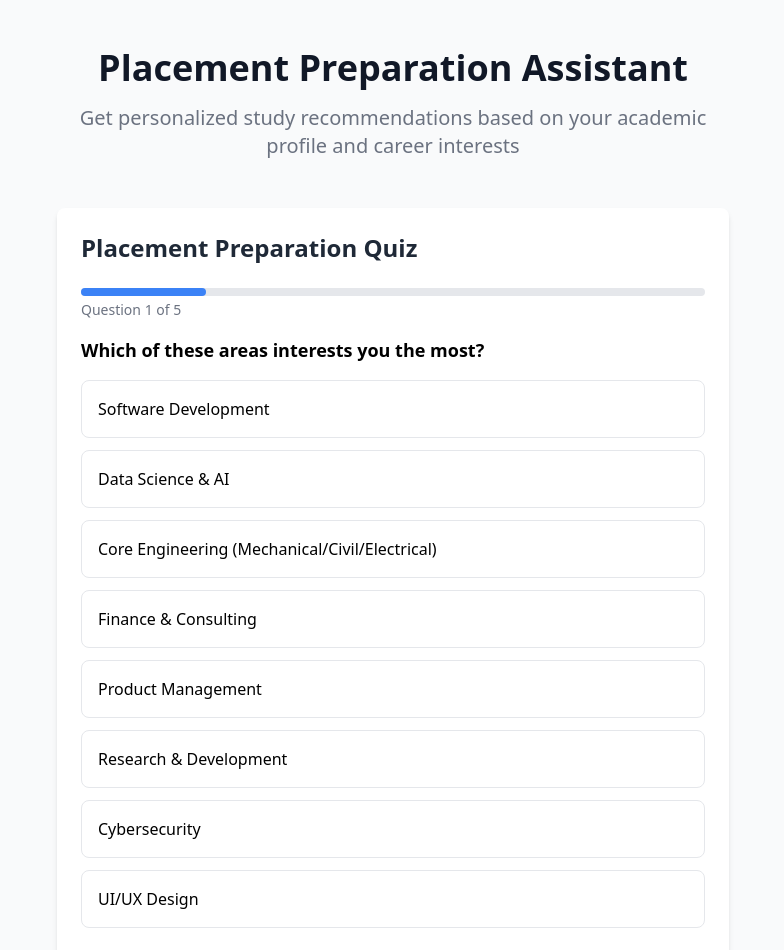
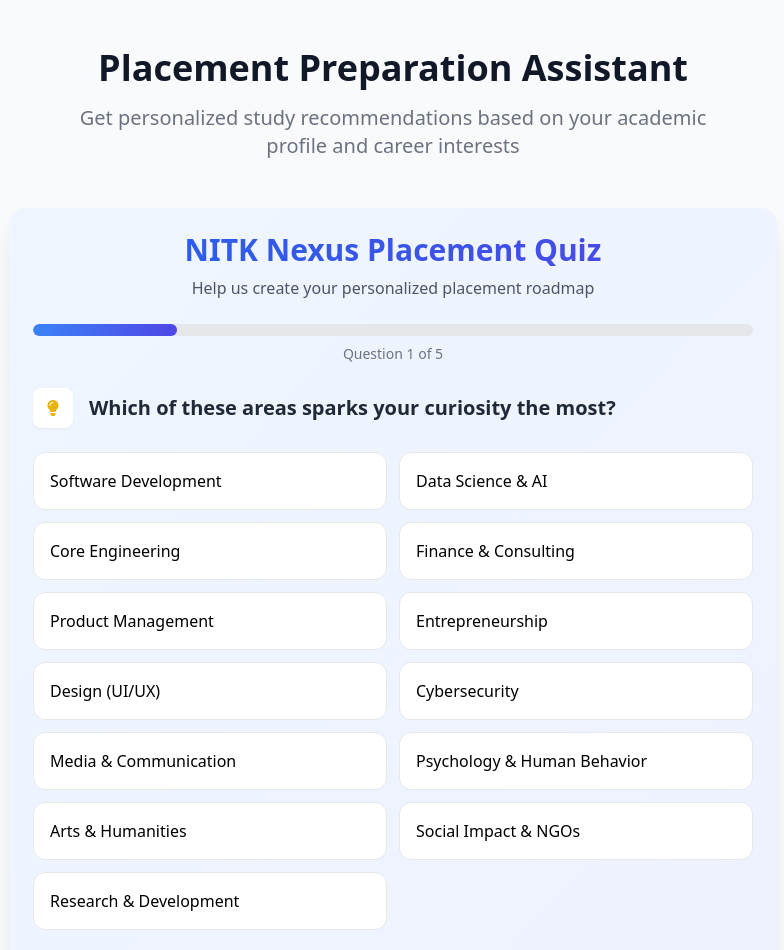
Before and after one commit to ShubJas/NITK-NEXUS, a React (Create React App) app in the folder frontend/: page /placement-recommendation in a window 1280 px wide. Shown: the top 950 px of the page, without its empty margins (247-1031 px from the left). Built offline with nearby package versions, Linux system fonts and the light colour scheme.

Commit message:
Revamp quiz component; enhance questions, add icons, and implement personalized results display

```diff
--- a/frontend/src/components/PlacementRecommendation/QuizComponent.js
+++ b/frontend/src/components/PlacementRecommendation/QuizComponent.js
@@ -1,30 +1,42 @@
-import React, { useState } from 'react';
-import { FaArrowRight, FaCheck, FaArrowLeft } from 'react-icons/fa';
+import React, { useState, useEffect } from 'react';
+import { FaArrowRight, FaCheck, FaArrowLeft, FaGraduationCap, FaChartLine, FaLightbulb, FaClock, FaBookReader } from 'react-icons/fa';
+import { motion, AnimatePresence } from 'framer-motion';
+import { useNavigate } from 'react-router-dom';
 
 const QuizComponent = ({ onSubmit, currentSubjects }) => {
   const [currentQuestion, setCurrentQuestion] = useState(0);
   const [answers, setAnswers] = useState({});
   const [isSubmitting, setIsSubmitting] = useState(false);
+  const [showResults, setShowResults] = useState(false);
+  const [quizResults, setQuizResults] = useState(null);
+  const navigate = useNavigate();
 
   const questions = [
     {
       id: 'interest',
-      question: "Which of these areas interests you the most?",
+      question: "Which of these areas sparks your curiosity the most?",
+      icon: <FaLightbulb className="text-yellow-500" />,
       options: [
         "Software Development",
         "Data Science & AI",
-        "Core Engineering (Mechanical/Civil/Electrical)",
+        "Core Engineering",
         "Finance & Consulting",
         "Product Management",
-        "Research & Development",
+        "Entrepreneurship",
+        "Design (UI/UX)",
         "Cybersecurity",
-        "UI/UX Design"
+        "Media & Communication",
+        "Psychology & Human Behavior",
+        "Arts & Humanities",
+        "Social Impact & NGOs",
+        "Research & Development"
       ],
       type: "single"
     },
     {
       id: 'strengths',
-      question: "What are your strongest skills? (Select up to 3)",
+      question: "What are your superpowers? (Select up to 3)",
+      icon: <FaGraduationCap className="text-blue-500" />,
       options: [
         "Problem Solving",
         "Programming",
@@ -33,27 +45,33 @@
         "Team Leadership",
         "Creativity",
         "Analytical Thinking",
-        "Time Management"
+        "Time Management",
+        "Design Thinking",
+        "Critical Thinking",
+        "Persuasion",
+        "Strategic Planning"
       ],
       type: "multiple",
       max: 3
     },
     {
       id: 'preferred_work',
-      question: "What type of work environment do you prefer?",
+      question: "Where do you thrive?",
+      icon: <FaChartLine className="text-green-500" />,
       options: [
         "Fast-paced startup",
         "Structured corporate",
-        "Research-oriented",
+        "Research lab",
         "Remote/flexible",
-        "Entrepreneurial",
-        "Collaborative team-based"
+        "Building my own venture",
+        "Collaborative teams"
       ],
       type: "single"
     },
     {
       id: 'time_commitment',
-      question: "How many hours per week can you dedicate to placement prep?",
+      question: "Weekly placement prep time?",
+      icon: <FaClock className="text-purple-500" />,
       options: [
         "Less than 5 hours",
         "5-10 hours",
@@ -65,7 +83,8 @@
     },
     {
       id: 'learning_style',
-      question: "What is your preferred learning style?",
+      question: "How do you learn best?",
+      icon: <FaBookReader className="text-red-500" />,
       options: [
         "Visual (videos, diagrams)",
         "Auditory (lectures, discussions)",
@@ -82,71 +101,206 @@
 
   const handleNext = () => {
     if (currentQuestion < questions.length - 1) {
-      setCurrentQuestion(currentQuestion + 1);
+      setCurrentQuestion(prev => prev + 1);
     }
   };
 
   const handlePrevious = () => {
     if (currentQuestion > 0) {
-      setCurrentQuestion(currentQuestion - 1);
+      setCurrentQuestion(prev => prev - 1);
     }
   };
 
   const handleSubmit = async () => {
     setIsSubmitting(true);
-    const quizResults = {
+    const results = {
       currentSubjects,
-      quizAnswers: answers
+      quizAnswers: answers,
+      recommendation: generateRecommendation(answers)
     };
-    await onSubmit(quizResults);
+    await onSubmit(results);
+    setQuizResults(results);
     setIsSubmitting(false);
+    setShowResults(true);
+  };
+
+  const generateRecommendation = (answers) => {
+    // This would be more sophisticated in a real implementation
+    const interest = answers.interest || '';
+    const strengths = answers.strengths || [];
+
+    if (interest.includes("Software") || interest.includes("Programming")) {
+      return {
+        path: "Software Development Track",
+        courses: ["CS201 - Data Structures", "CS301 - Algorithms", "CS401 - Database Systems"],
+        resources: ["LeetCode Premium", "Design Patterns Course", "System Design Primer"],
+        companies: ["Microsoft", "Google", "Amazon", "Flipkart", "Zomato"]
+      };
+    } else if (interest.includes("Data Science")) {
+      return {
+        path: "Data Science Track",
+        courses: ["MA202 - Statistics", "CS601 - Machine Learning", "CS701 - AI"],
+        resources: ["Kaggle Competitions", "Fast.ai Course", "Python for Data Analysis"],
+        companies: ["Analytics Vidhya", "Fractal", "ZS Associates", "American Express"]
+      };
+    } else {
+      return {
+        path: "General Placement Prep",
+        courses: ["HS101 - Professional Communication", "CS101 - Programming Basics"],
+        resources: ["Crack the Coding Interview", "GeeksforGeeks", "InterviewBit"],
+        companies: ["TCS", "Infosys", "Wipro", "Accenture"]
+      };
+    }
   };
 
   const progressPercentage = ((currentQuestion + 1) / questions.length) * 100;
 
+  if (showResults && quizResults) {
     return (
-    <div className="max-w-2xl mx-auto p-6 bg-white rounded-lg shadow-md">
-      <h2 className="text-2xl font-bold text-gray-800 mb-6">Placement Preparation Quiz</h2>
+      <motion.div
+        initial={{ opacity: 0 }}
+        animate={{ opacity: 1 }}
+        className="max-w-4xl mx-auto p-8 bg-gradient-to-br from-blue-50 to-indigo-50 rounded-3xl shadow-xl"
+      >
+        <div className="text-center mb-8">
+          <h2 className="text-4xl font-bold text-indigo-800 mb-2">🎯 Your Personalized Roadmap</h2>
+          <p className="text-lg text-gray-600">Based on your quiz responses, here's our recommendation</p>
+        </div>
+
+        <div className="grid md:grid-cols-2 gap-8 mb-10">
+          <div className="bg-white p-6 rounded-xl shadow-md">
+            <h3 className="text-2xl font-semibold text-blue-700 mb-4 flex items-center">
+              <FaChartLine className="mr-3" /> Career Path
+            </h3>
+            <div className="bg-blue-50 p-4 rounded-lg mb-4">
+              <h4 className="font-bold text-blue-800 text-lg">{quizResults.recommendation.path}</h4>
+            </div>
+            <div>
+              <h4 className="font-semibold text-gray-700 mb-2">Suggested Courses:</h4>
+              <ul className="space-y-2">
+                {quizResults.recommendation.courses.map((course, i) => (
+                  <li key={i} className="flex items-center">
+                    <FaCheck className="text-green-500 mr-2" /> {course}
+                  </li>
+                ))}
+              </ul>
+            </div>
+          </div>
+
+          <div className="bg-white p-6 rounded-xl shadow-md">
+            <h3 className="text-2xl font-semibold text-indigo-700 mb-4 flex items-center">
+              <FaGraduationCap className="mr-3" /> Resources
+            </h3>
             <div className="mb-4">
-        <div className="w-full bg-gray-200 rounded-full h-2">
-          <div
-            className="bg-blue-500 h-2 rounded-full"
-            style={{ width: `${progressPercentage}%` }}
+              <h4 className="font-semibold text-gray-700 mb-2">Study Materials:</h4>
+              <ul className="space-y-2">
+                {quizResults.recommendation.resources.map((resource, i) => (
+                  <li key={i} className="flex items-center">
+                    <FaBookReader className="text-blue-500 mr-2" /> {resource}
+                  </li>
+                ))}
+              </ul>
+            </div>
+            <div>
+              <h4 className="font-semibold text-gray-700 mb-2">Target Companies:</h4>
+              <div className="flex flex-wrap gap-2">
+                {quizResults.recommendation.companies.map((company, i) => (
+                  <span key={i} className="bg-indigo-100 text-indigo-800 px-3 py-1 rounded-full text-sm">
+                    {company}
+                  </span>
+                ))}
+              </div>
+            </div>
+          </div>
+        </div>
+
+        <div className="text-center">
+          <button
+            onClick={() => navigate('/dashboard')}
+            className="px-6 py-3 bg-gradient-to-r from-blue-600 to-indigo-600 text-white rounded-xl hover:shadow-lg transition-all font-semibold"
+          >
+            Go to Your Dashboard
+          </button>
+        </div>
+      </motion.div>
+    );
+  }
+
+  return (
+    <motion.div
+      initial={{ opacity: 0 }}
+      animate={{ opacity: 1 }}
+      className="max-w-3xl mx-auto p-6 bg-gradient-to-br from-blue-50 to-indigo-50 rounded-2xl shadow-xl"
+    >
+      <div className="text-center mb-6">
+        <h2 className="text-3xl font-extrabold text-transparent bg-clip-text bg-gradient-to-r from-blue-600 to-indigo-600 mb-2">
+          NITK Nexus Placement Quiz
+        </h2>
+        <p className="text-gray-600">Help us create your personalized placement roadmap</p>
+      </div>
+
+      <div className="mb-6">
+        <div className="w-full bg-gray-200 rounded-full h-3 overflow-hidden">
+          <motion.div
+            className="bg-gradient-to-r from-blue-500 to-indigo-600 h-3 rounded-full"
+            initial={{ width: 0 }}
+            animate={{ width: `${progressPercentage}%` }}
+            transition={{ duration: 0.5 }}
           />
         </div>
-        <p className="text-sm text-gray-500 mt-1">
+        <p className="text-sm text-gray-500 mt-2 text-center">
           Question {currentQuestion + 1} of {questions.length}
         </p>
       </div>
-      <div className="mb-6">
-        <h3 className="text-lg font-semibold mb-4">
+
+      <AnimatePresence mode="wait">
+        <motion.div
+          key={currentQuestion}
+          initial={{ opacity: 0, x: 50 }}
+          animate={{ opacity: 1, x: 0 }}
+          exit={{ opacity: 0, x: -50 }}
+          transition={{ duration: 0.3 }}
+          className="mb-8"
+        >
+          <div className="flex items-center mb-6">
+            <div className="p-3 rounded-lg bg-white shadow-sm mr-4">
+              {questions[currentQuestion].icon}
+            </div>
+            <h3 className="text-xl font-semibold text-gray-800">
               {questions[currentQuestion].question}
             </h3>
+          </div>
+
           {questions[currentQuestion].type === "single" ? (
-          <div className="space-y-3">
+            <div className="grid grid-cols-1 md:grid-cols-2 gap-3">
               {questions[currentQuestion].options.map((option, idx) => (
-              <div
+                <motion.div
                   key={idx}
-                className={`p-4 border rounded-lg cursor-pointer transition-all ${
+                  whileHover={{ scale: 1.02 }}
+                  whileTap={{ scale: 0.98 }}
+                  className={`p-4 border rounded-xl cursor-pointer transition-all duration-200 font-medium ${
                     answers[questions[currentQuestion].id] === option
-                    ? 'border-blue-500 bg-blue-50'
-                    : 'border-gray-200 hover:bg-gray-50'
+                      ? 'border-blue-500 bg-gradient-to-r from-blue-50 to-indigo-50 text-blue-700 shadow-md'
+                      : 'border-gray-200 bg-white hover:bg-gray-50'
                   }`}
                   onClick={() => handleAnswer(questions[currentQuestion].id, option)}
                 >
                   {option}
-              </div>
+                </motion.div>
               ))}
             </div>
           ) : (
-          <div className="space-y-3">
+            <div className="grid grid-cols-1 md:grid-cols-2 gap-3">
               {questions[currentQuestion].options.map((option, idx) => {
                 const isSelected = answers[questions[currentQuestion].id]?.includes(option);
                 return (
-                <div
+                  <motion.div
                     key={idx}
-                  className={`p-4 border rounded-lg cursor-pointer transition-all flex items-center ${
-                    isSelected ? 'border-blue-500 bg-blue-50' : 'border-gray-200 hover:bg-gray-50'
+                    whileHover={{ scale: 1.02 }}
+                    className={`p-4 border rounded-xl cursor-pointer flex items-center transition-all duration-200 ${
+                      isSelected
+                        ? 'border-blue-500 bg-gradient-to-r from-blue-50 to-indigo-50 text-blue-700 shadow-md'
+                        : 'border-gray-200 bg-white hover:bg-gray-50'
                     }`}
                     onClick={() => {
                       const currentAnswers = answers[questions[currentQuestion].id] || [];
@@ -160,47 +314,56 @@
                     }}
                   >
                     <div
-                    className={`w-5 h-5 border rounded mr-3 flex items-center justify-center ${
+                      className={`w-5 h-5 mr-3 border rounded flex items-center justify-center transition-all ${
                         isSelected ? 'bg-blue-500 border-blue-500 text-white' : 'border-gray-300'
                       }`}
                     >
                       {isSelected && <FaCheck size={12} />}
                     </div>
                     {option}
-                </div>
+                  </motion.div>
                 );
               })}
             </div>
           )}
-      </div>
-      <div className="flex justify-between">
+        </motion.div>
+      </AnimatePresence>
+
+      <div className="flex justify-between mt-8">
         {currentQuestion > 0 && (
-          <button
-            className="px-4 py-2 bg-gray-200 text-gray-700 rounded-lg hover:bg-gray-300 flex items-center"
+          <motion.button
+            whileHover={{ scale: 1.05 }}
+            whileTap={{ scale: 0.95 }}
+            className="px-5 py-2.5 bg-white text-gray-800 rounded-xl hover:bg-gray-100 flex items-center shadow-sm"
             onClick={handlePrevious}
           >
             <FaArrowLeft className="mr-2" /> Previous
-          </button>
+          </motion.button>
         )}
+
         {currentQuestion < questions.length - 1 ? (
-          <button
-            className="px-4 py-2 bg-blue-600 text-white rounded-lg hover:bg-blue-700 ml-auto flex items-center"
+          <motion.button
+            whileHover={{ scale: 1.05 }}
+            whileTap={{ scale: 0.95 }}
+            className="px-5 py-2.5 bg-gradient-to-r from-blue-500 to-indigo-500 text-white rounded-xl hover:shadow-md ml-auto flex items-center disabled:opacity-50"
             onClick={handleNext}
             disabled={!answers[questions[currentQuestion].id]}
           >
             Next <FaArrowRight className="ml-2" />
-          </button>
+          </motion.button>
         ) : (
-          <button
-            className="px-4 py-2 bg-green-600 text-white rounded-lg hover:bg-green-700 ml-auto flex items-center"
+          <motion.button
+            whileHover={{ scale: 1.05 }}
+            whileTap={{ scale: 0.95 }}
+            className="px-5 py-2.5 bg-gradient-to-r from-green-500 to-teal-500 text-white rounded-xl hover:shadow-md ml-auto flex items-center disabled:opacity-50"
             onClick={handleSubmit}
             disabled={isSubmitting || !answers[questions[currentQuestion].id]}
           >
-            {isSubmitting ? 'Submitting...' : 'Submit Quiz'}
-          </button>
+            {isSubmitting ? 'Generating Your Roadmap...' : 'Get My Results'}
+          </motion.button>
         )}
       </div>
-    </div>
+    </motion.div>
   );
 };
 
```
Lines whose indentation alone changed are shown as unchanged.
